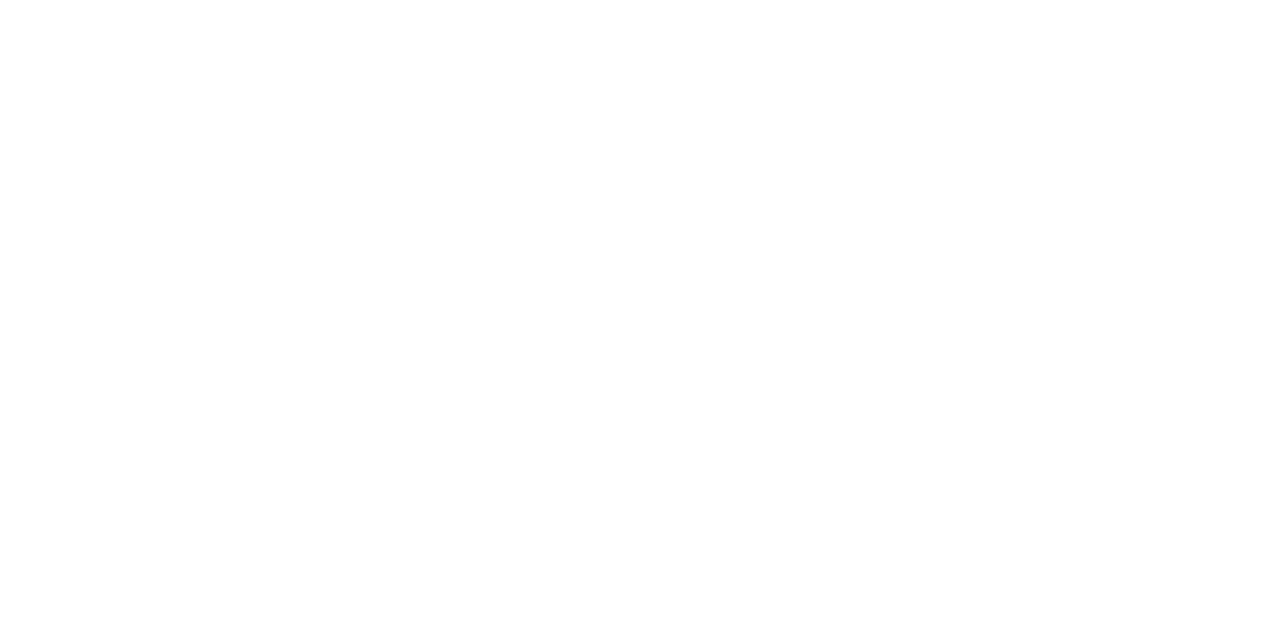
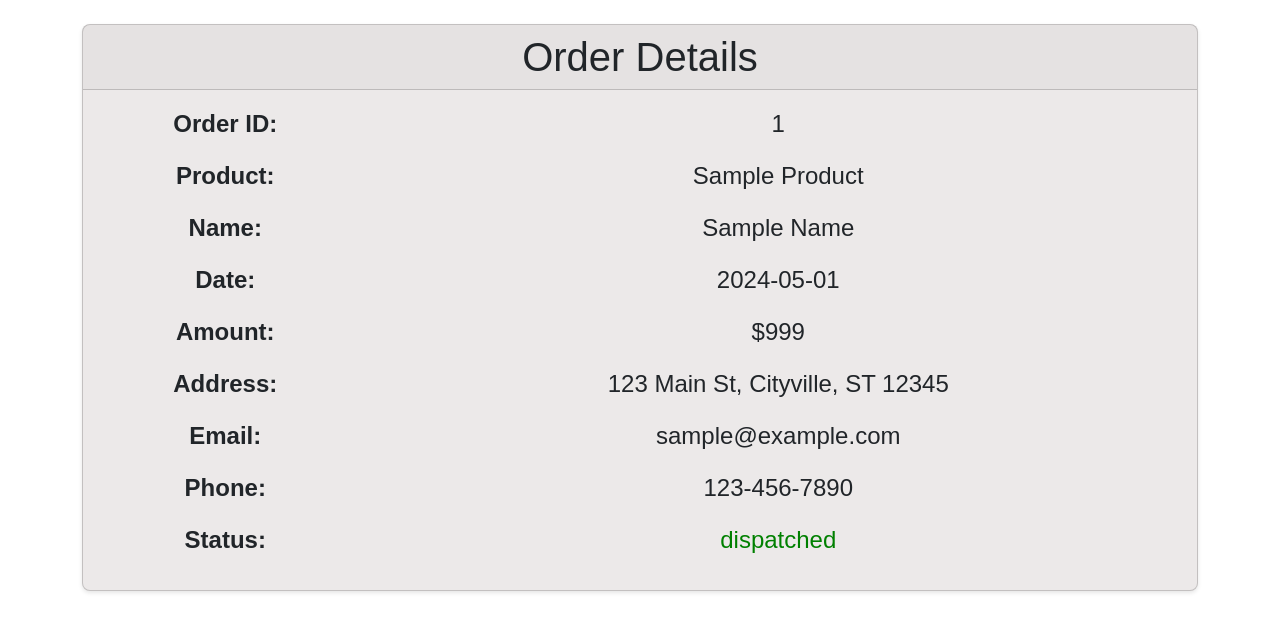
Before and after one commit to elvinjoy/CanCraft-adminPanel, a React (Vite) app: page /particularorder/1 in a window 1280 px wide. Before the commit this address had no page. Shown: the top 632 px of the page. Built offline with nearby package versions, Linux system fonts and the light colour scheme; a web font is replaced by a local one.

Commit message:
added view particular order page

```diff
--- a/src/App.jsx
+++ b/src/App.jsx
@@ -1,11 +1,12 @@
 import React from 'react';
 import { BrowserRouter as Router, Routes, Route } from 'react-router-dom';
 import Dashboard from './components/dashboard/Dashboard';
-import ViewOrders from './components/viewOrders/ViewOrders';
 import ManageUsers from './components/manageUsers/ManageUsers';
 import AddNewSizeRatio from './components/addNewSizeRatio/AddNewSizeRatio';
 import Card4 from './components/card4/Card4';
-import ViewOrderDashboard from './components/viewOrderDashboard/ViewOrderDashboard'
+import ViewOrderDashboard from './components/viewOrderDashboard/ViewOrderDashboard';
+import ViewOrders from './components/viewOrders/ViewOrders';
+import ParticularOrder from './components/particularOrder/ParticularOrder';
 
 const App = () => {
     return (
@@ -14,9 +15,10 @@
                 <Route path='/' element={<Dashboard />} />
                 <Route path='/vieworderdashboard' element={<ViewOrderDashboard />} />
                 <Route path='/vieworders' element={<ViewOrders />} />
+                <Route path='/particularorder/:id' element={<ParticularOrder />} />
                 <Route path='/manageusers' element={<ManageUsers />} />
                 <Route path='/addnewsizeratio' element={<AddNewSizeRatio />} />
-                <Route path='/Card4' element={<Card4 />} />
+                <Route path='/card4' element={<Card4 />} />
             </Routes>
         </Router>
     );
--- /dev/null
+++ b/src/components/addNewSizeRatio/AddNewSIzeRatio.css
@@ -0,0 +1,53 @@
+/* Center the component vertically and horizontally */
+.min-vh-100 {
+    min-height: 100vh;
+    display: flex;
+    justify-content: center;
+    align-items: center;
+    background-color: #f7f7f7; /* Light background color */
+}
+
+/* Custom Card Styling */
+.custom-card {
+    max-width: 600px;
+    width: 100%;
+    border: none;
+    border-radius: 15px;
+    box-shadow: 0 4px 8px rgba(0, 0, 0, 0.1);
+}
+
+.card-image {
+    border-top-left-radius: 15px;
+    border-top-right-radius: 15px;
+    height: auto;
+    max-height: 200px;
+    object-fit: cover;
+}
+
+.card-title {
+    font-size: 1.5rem;
+    font-weight: 700;
+}
+
+.custom-input {
+    font-size: 1rem;
+    padding: 0.75rem;
+    border-radius: 5px;
+    border: 1px solid #ddd;
+    margin-bottom: 1rem;
+}
+
+.custom-input:focus {
+    box-shadow: none;
+    border-color: #007bff;
+}
+
+button {
+    font-size: 1rem;
+    padding: 0.75rem;
+    border-radius: 5px;
+}
+
+button:focus {
+    box-shadow: none;
+}
--- /dev/null
+++ b/src/components/particularOrder/ParticularOrder.jsx
@@ -0,0 +1,70 @@
+import React from 'react';
+import { useParams } from 'react-router-dom';
+import { Card, Container, Row, Col } from 'react-bootstrap';
+import 'bootstrap/dist/css/bootstrap.min.css';
+
+const ParticularOrder = () => {
+    const { id } = useParams();
+    // Fetch the order details using the id or use dummy data for now
+    const order = {
+        id,
+        product: 'Sample Product',
+        name: 'Sample Name',
+        date: '2024-05-01',
+        amount: '$999',
+        address: '123 Main St, Cityville, ST 12345',
+        email: 'sample@example.com',
+        phone: '123-456-7890',
+        status: 'dispatched'
+    };
+
+    return (
+        <Container className="mt-4">
+            <Card>
+                <Card.Header as="h1" className="text-center">Order Details</Card.Header>
+                <Card.Body>
+                    <Row className="mb-3">
+                        <Col sm={3}><strong>Order ID:</strong></Col>
+                        <Col sm={9}>{order.id}</Col>
+                    </Row>
+                    <Row className="mb-3">
+                        <Col sm={3}><strong>Product:</strong></Col>
+                        <Col sm={9}>{order.product}</Col>
+                    </Row>
+                    <Row className="mb-3">
+                        <Col sm={3}><strong>Name:</strong></Col>
+                        <Col sm={9}>{order.name}</Col>
+                    </Row>
+                    <Row className="mb-3">
+                        <Col sm={3}><strong>Date:</strong></Col>
+                        <Col sm={9}>{order.date}</Col>
+                    </Row>
+                    <Row className="mb-3">
+                        <Col sm={3}><strong>Amount:</strong></Col>
+                        <Col sm={9}>{order.amount}</Col>
+                    </Row>
+                    <Row className="mb-3">
+                        <Col sm={3}><strong>Address:</strong></Col>
+                        <Col sm={9}>{order.address}</Col>
+                    </Row>
+                    <Row className="mb-3">
+                        <Col sm={3}><strong>Email:</strong></Col>
+                        <Col sm={9}>{order.email}</Col>
+                    </Row>
+                    <Row className="mb-3">
+                        <Col sm={3}><strong>Phone:</strong></Col>
+                        <Col sm={9}>{order.phone}</Col>
+                    </Row>
+                    <Row className="mb-3">
+                        <Col sm={3}><strong>Status:</strong></Col>
+                        <Col sm={9} style={{ color: order.status === 'dispatched' ? 'green' : 'red' }}>
+                            {order.status}
+                        </Col>
+                    </Row>
+                </Card.Body>
+            </Card>
+        </Container>
+    );
+};
+
+export default ParticularOrder;
--- a/src/components/viewOrderDashboard/ViewOrderDashboard.jsx
+++ b/src/components/viewOrderDashboard/ViewOrderDashboard.jsx
@@ -160,6 +160,10 @@
     const visibleOrders = orders.slice(-8).reverse();
     const navigate = useNavigate();
 
+    const handleRowClick = (orderId) => {
+        navigate(`/particularorder/${orderId}`);
+    };
+
     return (
         <div className="container mt-4">
             <div style={{ border: '1px solid black', padding: '20px', borderRadius: '5px' }}>
@@ -178,7 +182,7 @@
                         </thead>
                         <tbody>
                             {visibleOrders.map((order) => (
-                                <tr key={order.id}>
+                                <tr key={order.id} onClick={() => handleRowClick(order.id)} style={{ cursor: 'pointer' }}>
                                     <td>{order.id}</td>
                                     <td>{order.product}</td>
                                     <td>{order.name}</td>
--- a/src/components/viewOrders/ViewOrders.jsx
+++ b/src/components/viewOrders/ViewOrders.jsx
@@ -1,9 +1,11 @@
 import React, { useState } from 'react';
 import { Table, Button } from 'react-bootstrap';
+import { useNavigate } from 'react-router-dom';
 import 'bootstrap/dist/css/bootstrap.min.css';
 
 const ViewOrders = () => {
-    // Dummy data for the table
+    const navigate = useNavigate();
+
     const initialOrders = [
         {
             id: 1,
@@ -102,7 +104,7 @@
             address: '606 Ash St, Hamletville, ST 67890',
             email: 'markrobinson@example.com',
             phone: '777-888-9999',
-            status: 'not dispatched'
+            status: 'dispatched'
         },
         {
             id: 10,
@@ -113,7 +115,7 @@
             address: '707 Fir St, Boroughville, ST 12345',
             email: 'jessicalee@example.com',
             phone: '666-777-8888',
-            status: 'not dispatched'
+            status: 'dispatched'
         },
         {
             id: 11,
@@ -182,13 +184,15 @@
     };
 
     const handleAccept = (orderId) => {
-        // Add your accept logic here
         alert(`Order ${orderId} accepted`);
     };
 
     const handleReject = (orderId) => {
-        // Add your reject logic here
         alert(`Order ${orderId} rejected`);
+    };
+
+    const handleRowClick = (orderId) => {
+        navigate(`/particularorder/${orderId}`);
     };
 
     return (
@@ -212,7 +216,7 @@
                     </thead>
                     <tbody>
                         {orderList.slice().reverse().map((order) => (
-                            <tr key={order.id}>
+                            <tr key={order.id} onClick={() => handleRowClick(order.id)} style={{ cursor: 'pointer' }}>
                                 <td>{order.id}</td>
                                 <td>{order.product}</td>
                                 <td>{order.name}</td>
@@ -221,14 +225,14 @@
                                 <td>{order.email}</td>
                                 <td>{order.phone}</td>
                                 <td>
-                                    <Button variant="success" onClick={() => handleAccept(order.id)}>Dispatched</Button>
+                                    <Button variant="success" onClick={(e) => { e.stopPropagation(); handleAccept(order.id); }}>Dispatched</Button>
                                 </td>
                                 <td>
-                                    <Button variant="danger" onClick={() => handleReject(order.id)}>Not Dispatched</Button>
+                                    <Button variant="danger" onClick={(e) => { e.stopPropagation(); handleReject(order.id); }}>Not Dispatched</Button>
                                 </td>
                                 <td
                                     style={{ cursor: 'pointer', color: order.status === 'dispatched' ? 'green' : 'red' }}
-                                    onClick={() => handleStatusChange(order.id)}
+                                    onClick={(e) => { e.stopPropagation(); handleStatusChange(order.id); }}
                                 >
                                     {order.status}
                                 </td>
```
Also changed, not shown: src/components/addNewSizeRatio/AddNewSizeRatio.jsx (+8 -16 lines), src/components/navbar/navbar.css (+14 -14 lines), src/components/particularOrder/ParticularOrder.css (added).
